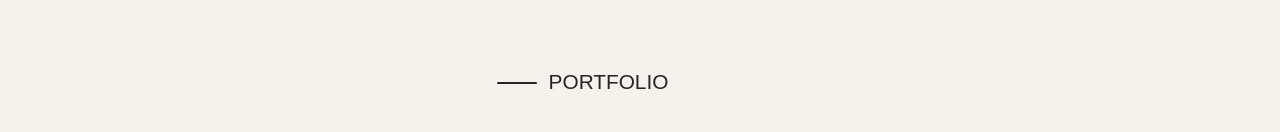
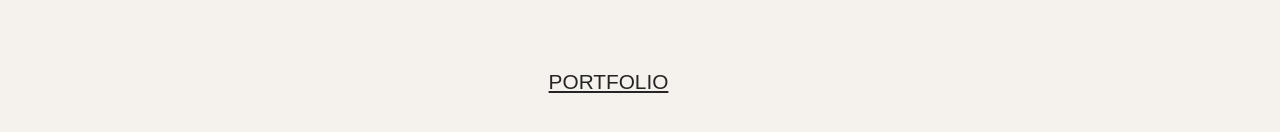
Before and after one commit to jazdmiller/jazmine-miller-portfolio, a React (Vite) app: page / in a window 1280 px wide. Shown: the part 498-630 px from the top of the page. Built offline with nearby package versions, Linux system fonts and the light colour scheme.

Commit message:
update portfolio link - home page

```diff
--- a/src/App.scss
+++ b/src/App.scss
@@ -112,6 +112,7 @@ body {
     font-size: 1em;
     font-family: "Montserrat", sans-serif;
     text-transform: uppercase;
+    text-decoration: underline;
   }
 
   a:before,
@@ -124,22 +125,22 @@ body {
     background: var(--text-color);
     border-radius: 4px;
     transition: all 0.3s;
+
   }
 
-  a:before {
-    width: 40px;
-    right: 110%;
-  }
+
   a:after {
     width: 0%;
     left: 110%;
+
   }
 
-  a:hover:before {
-    width: 0%;
-  }
+
+
+
   a:hover:after {
     width: 40px;
+    text-decoration: none;
   }
 
   a span {
@@ -183,6 +184,7 @@ body {
     top: 7px;
     right: -18px;
     opacity: 1;
+
   }
 
   a:hover span:after {
@@ -190,6 +192,10 @@ body {
     top: 17px;
     right: -18px;
     opacity: 1;
+  }
+
+  a:hover{
+    text-decoration: none;
   }
 }
 
--- a/src/pages/Home.jsx
+++ b/src/pages/Home.jsx
@@ -2,6 +2,7 @@ import React, { useEffect, useRef } from 'react'
 import ArrowIcon from '../../public/assets/images/icons8-arrow-50.png'
 import { motion } from 'framer-motion';
 import AnimatedText from '../components/AnimatedText';
+import { Link } from 'react-router-dom';
 
 function Home() {
 
@@ -103,7 +104,7 @@ const subText = {
             <div className='row btn-row'>
                 <div className='col btn-col '>
                   <motion.div variants={portText} initial="hidden" animate="visible">
-                    <a href="#">Portfolio <span></span></a>
+                    <Link to="/projects">Portfolio <span></span></Link>
                   </motion.div>
                 {/* Portfolio <span className='ml-3 arrow-icon'><img src={ArrowIcon}/></span> */}
                 {/* <div class= 'ml-auto'id='circle' ref={circleRef}></div> */}
```
